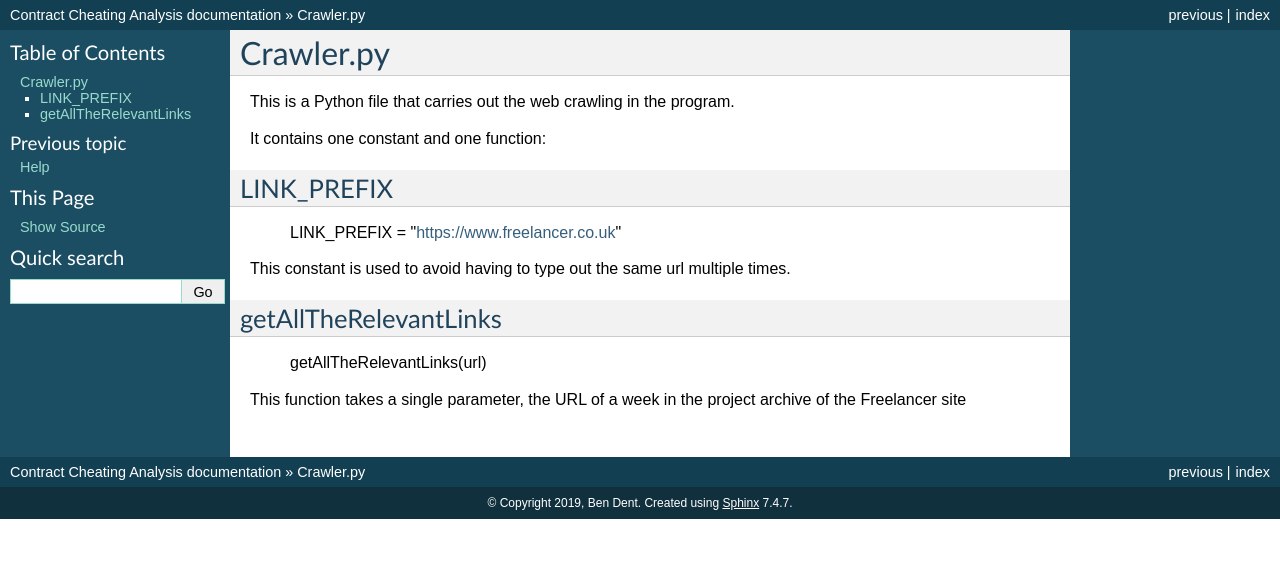
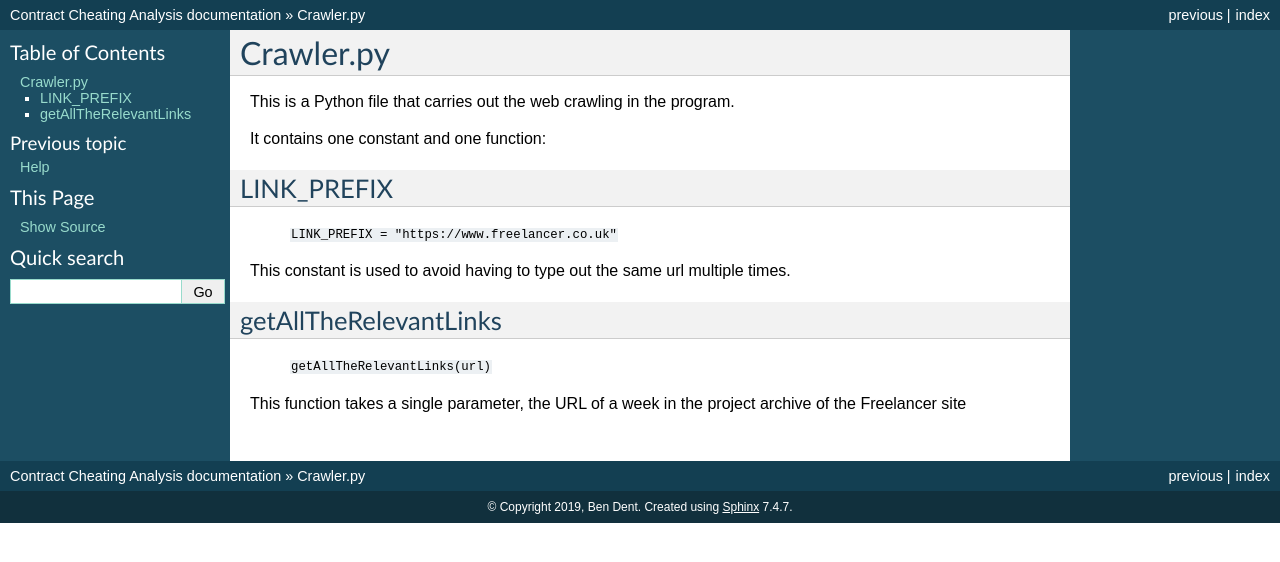
Before and after one commit to ben-dent/Contract-Cheating-Analysis, a Sphinx documentation site: the page built from docs/crawler.rst, in a window 1280 px wide. Shown: the top 562 px of the page. Built offline with Sphinx 7.4.7, drawn with Linux system fonts in a browser that asks for light colours.

Commit message:
Adding code format

```diff
--- a/docs/crawler.rst
+++ b/docs/crawler.rst
@@ -8,13 +8,12 @@ It contains one constant and one function:
 LINK_PREFIX
 ^^^^^^^^^^^^^^^
 
-    LINK_PREFIX = "https://www.freelancer.co.uk"
+    ``LINK_PREFIX = "https://www.freelancer.co.uk"``
 
 This constant is used to avoid having to type out the same url multiple times.
 
 getAllTheRelevantLinks
 ^^^^^^^^^^^^^^^^^^^^^^
-
-    getAllTheRelevantLinks(url)
+    ``getAllTheRelevantLinks(url)``
 
 This function takes a single parameter, the URL of a week in the project archive of the Freelancer site
```
